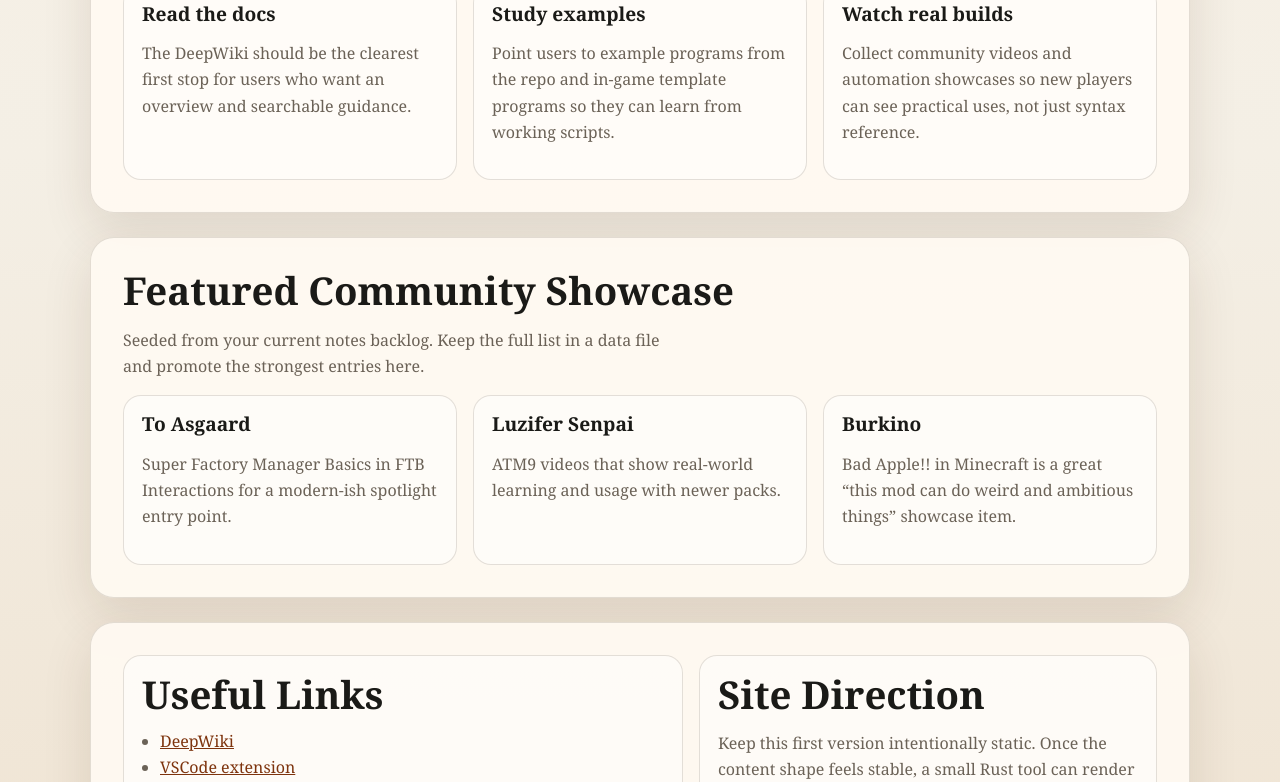
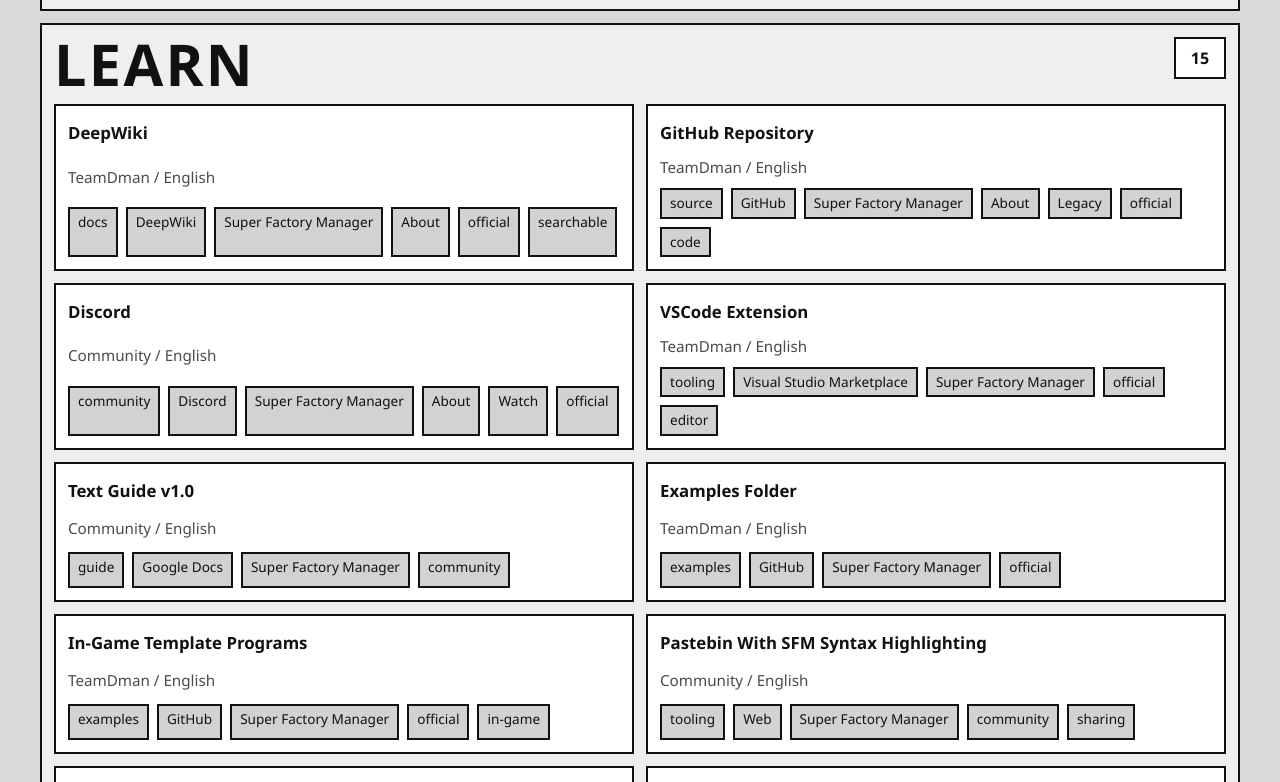
Before and after one commit to SuperFactoryManager/sfm-website, a plain HTML site: page static/index.html in a window 1280 px wide. Shown: the part 731-1513 px from the top of the page. Drawn offline with Linux system fonts and the light colour scheme.

Commit message:
Restructure site as content portal

```diff
--- /dev/null
+++ b/static/data/content.json
@@ -0,0 +1,249 @@
+[
+  {
+    "id": "deepwiki",
+    "title": "DeepWiki",
+    "url": "https://deepwiki.com/TeamDman/SuperFactoryManager",
+    "creator": "TeamDman",
+    "language": "English",
+    "source": "DeepWiki",
+    "kind": "docs",
+    "era": "Super Factory Manager",
+    "categories": ["about", "learn"],
+    "tags": ["official", "searchable"],
+    "weight": 10
+  },
+  {
+    "id": "github",
+    "title": "GitHub Repository",
+    "url": "https://github.com/TeamDman/SuperFactoryManager",
+    "creator": "TeamDman",
+    "language": "English",
+    "source": "GitHub",
+    "kind": "source",
+    "era": "Super Factory Manager",
+    "categories": ["about", "learn", "legacy"],
+    "tags": ["official", "code"],
+    "weight": 20
+  },
+  {
+    "id": "curseforge",
+    "title": "CurseForge",
+    "url": "https://www.curseforge.com/minecraft/mc-mods/super-factory-manager",
+    "creator": "CurseForge",
+    "language": "English",
+    "source": "CurseForge",
+    "kind": "download",
+    "era": "Super Factory Manager",
+    "categories": ["about"],
+    "tags": ["official", "download"],
+    "weight": 30
+  },
+  {
+    "id": "discord",
+    "title": "Discord",
+    "url": "https://discord.gg/5mbUY3mu6m",
+    "creator": "Community",
+    "language": "English",
+    "source": "Discord",
+    "kind": "community",
+    "era": "Super Factory Manager",
+    "categories": ["about", "learn", "watch"],
+    "tags": ["official", "community"],
+    "weight": 40
+  },
+  {
+    "id": "vscode-extension",
+    "title": "VSCode Extension",
+    "url": "https://marketplace.visualstudio.com/items?itemName=TeamDman.super-factory-manager-language",
+    "creator": "TeamDman",
+    "language": "English",
+    "source": "Visual Studio Marketplace",
+    "kind": "tooling",
+    "era": "Super Factory Manager",
+    "categories": ["learn"],
+    "tags": ["official", "editor"],
+    "weight": 50
+  },
+  {
+    "id": "text-guide",
+    "title": "Text Guide v1.0",
+    "url": "https://docs.google.com/document/d/1QhPESCN4kPflme28_W0jVQRnvyrXXs9ZUxBTLhloCbg/edit?usp=sharing",
+    "creator": "Community",
+    "language": "English",
+    "source": "Google Docs",
+    "kind": "guide",
+    "era": "Super Factory Manager",
+    "categories": ["learn"],
+    "tags": ["community", "guide"],
+    "weight": 60
+  },
+  {
+    "id": "examples-folder",
+    "title": "Examples Folder",
+    "url": "https://github.com/TeamDman/SuperFactoryManager/tree/master/examples",
+    "creator": "TeamDman",
+    "language": "English",
+    "source": "GitHub",
+    "kind": "examples",
+    "era": "Super Factory Manager",
+    "categories": ["learn"],
+    "tags": ["official", "examples"],
+    "weight": 70
+  },
+  {
+    "id": "template-programs",
+    "title": "In-Game Template Programs",
+    "url": "https://github.com/TeamDman/SuperFactoryManager/tree/master/platform/minecraft/src/main/resources/assets/sfm/template_programs",
+    "creator": "TeamDman",
+    "language": "English",
+    "source": "GitHub",
+    "kind": "examples",
+    "era": "Super Factory Manager",
+    "categories": ["learn"],
+    "tags": ["official", "in-game"],
+    "weight": 80
+  },
+  {
+    "id": "pastebin",
+    "title": "Pastebin With SFM Syntax Highlighting",
+    "url": "https://bin.durocodes.me/",
+    "creator": "Community",
+    "language": "English",
+    "source": "Web",
+    "kind": "tooling",
+    "era": "Super Factory Manager",
+    "categories": ["learn"],
+    "tags": ["community", "sharing"],
+    "weight": 90
+  },
+  {
+    "id": "mod-spotlight",
+    "title": "Official Mod Spotlight",
+    "url": "https://www.youtube.com/watch?v=W5wY23VxZAc",
+    "creator": "TeamDman",
+    "language": "English",
+    "source": "YouTube",
+    "kind": "video",
+    "era": "Super Factory Manager",
+    "categories": ["learn", "watch", "about"],
+    "tags": ["official", "video"],
+    "weight": 100
+  },
+  {
+    "id": "to-asgaard",
+    "title": "Super Factory Manager Basics: FTB Interactions Lp Ep #24 Minecraft 1.12",
+    "url": "https://youtu.be/7tTCvOoVPbc",
+    "creator": "To Asgaard",
+    "language": "English",
+    "source": "YouTube",
+    "kind": "tutorial",
+    "era": "Super Factory Manager",
+    "categories": ["learn", "watch"],
+    "tags": ["community", "tutorial"],
+    "weight": 110
+  },
+  {
+    "id": "luzifer-49",
+    "title": "All the Mods 9 E49 - Super Factory Manager nearly killed my Savefile",
+    "url": "https://youtu.be/Lf_K4k8btKE",
+    "creator": "Luzifer Senpai",
+    "language": "English",
+    "source": "YouTube",
+    "kind": "lets-play",
+    "era": "Super Factory Manager",
+    "categories": ["watch", "learn"],
+    "tags": ["community", "atm9"],
+    "weight": 120
+  },
+  {
+    "id": "luzifer-50",
+    "title": "All the Mods 9 E50 - Learning Super Factory Manager",
+    "url": "https://www.youtube.com/watch?v=RgdVbFaCAtE",
+    "creator": "Luzifer Senpai",
+    "language": "English",
+    "source": "YouTube",
+    "kind": "lets-play",
+    "era": "Super Factory Manager",
+    "categories": ["watch", "learn"],
+    "tags": ["community", "atm9"],
+    "weight": 130
+  },
+  {
+    "id": "modtime-emc",
+    "title": "Super factory manager: EMC condenser automate",
+    "url": "https://www.youtube.com/watch?v=feEXiMTeWsA",
+    "creator": "모드타임",
+    "language": "Korean",
+    "source": "YouTube",
+    "kind": "tutorial",
+    "era": "Super Factory Manager",
+    "categories": ["watch", "learn"],
+    "tags": ["community", "international"],
+    "weight": 140
+  },
+  {
+    "id": "hollow-et-nini",
+    "title": "TUTO SUPER FACTORY MANAGER/SFM 1.20.1+",
+    "url": "https://www.youtube.com/watch?v=zj6maioxw_U",
+    "creator": "hollow et nini",
+    "language": "French",
+    "source": "YouTube",
+    "kind": "tutorial",
+    "era": "Super Factory Manager",
+    "categories": ["watch", "learn"],
+    "tags": ["community", "international"],
+    "weight": 150
+  },
+  {
+    "id": "burkino-bad-apple",
+    "title": "Bad Apple!! but in Minecraft using Super Factory Manager",
+    "url": "https://www.youtube.com/watch?v=6Ql_CnpX-M4",
+    "creator": "Burkino",
+    "language": "Silent",
+    "source": "YouTube",
+    "kind": "showcase",
+    "era": "Super Factory Manager",
+    "categories": ["watch"],
+    "tags": ["community", "showcase"],
+    "weight": 160
+  },
+  {
+    "id": "vswe-playlist",
+    "title": "Steve's Factory Manager Playlist",
+    "url": "https://www.youtube.com/playlist?list=PL6lD77ZPqAf2WC1JyGAZ0XeOZALq-IuyM",
+    "creator": "VSWE",
+    "language": "English",
+    "source": "YouTube",
+    "kind": "playlist",
+    "era": "Steve's Factory Manager",
+    "categories": ["legacy", "watch", "learn"],
+    "tags": ["historical", "playlist"],
+    "weight": 170
+  },
+  {
+    "id": "direwolf-spotlight-1",
+    "title": "Direwolf20 Mod Spotlight Steve's Factory Manager Pt1",
+    "url": "https://www.youtube.com/watch?v=tCUBfHz3UUA",
+    "creator": "Direwolf20",
+    "language": "English",
+    "source": "YouTube",
+    "kind": "video",
+    "era": "Steve's Factory Manager",
+    "categories": ["legacy", "watch"],
+    "tags": ["historical", "spotlight"],
+    "weight": 180
+  },
+  {
+    "id": "legacy-compat",
+    "title": "1.12.2 Backport Branch",
+    "url": "https://github.com/MasonD/SuperFactoryManager/tree/1.12.2-backport",
+    "creator": "MasonD",
+    "language": "English",
+    "source": "GitHub",
+    "kind": "source",
+    "era": "Legacy / Backport",
+    "categories": ["legacy"],
+    "tags": ["community", "backport"],
+    "weight": 190
+  }
+]
--- a/static/index.html
+++ b/static/index.html
@@ -4,86 +4,130 @@
     <meta charset="utf-8">
     <meta name="viewport" content="width=device-width, initial-scale=1">
     <title>Super Factory Manager</title>
-    <meta
-      name="description"
-      content="Super Factory Manager is a Minecraft automation mod with a programmable factory DSL, examples, community guides, and a growing showcase."
-    >
+    <meta name="description" content="Super Factory Manager content portal">
     <link rel="stylesheet" href="styles.css">
   </head>
   <body>
     <main class="page">
-      <section class="hero">
-        <p class="eyebrow">superfactorymanager.ca</p>
-        <h1>Program your factory.</h1>
-        <p class="lede">
-          Super Factory Manager brings a purpose-built automation language to Minecraft.
-          Learn the syntax, browse examples, and discover what the community has built.
-        </p>
-        <div class="actions">
-          <a class="button primary" href="https://deepwiki.com/TeamDman/SuperFactoryManager">Open DeepWiki</a>
-          <a class="button" href="https://github.com/TeamDman/SuperFactoryManager">GitHub</a>
-          <a class="button" href="https://www.curseforge.com/minecraft/mc-mods/super-factory-manager">CurseForge</a>
-          <a class="button" href="https://discord.gg/5mbUY3mu6m">Discord</a>
+      <header class="masthead">
+        <h1>Super Factory Manager</h1>
+        <nav class="section-nav" aria-label="Sections">
+          <a href="#about">About</a>
+          <a href="#learn">Learn</a>
+          <a href="#watch">Watch</a>
+          <a href="#legacy">Legacy</a>
+        </nav>
+      </header>
+
+      <section class="content-section" id="about">
+        <div class="section-heading">
+          <h2>About</h2>
+          <span class="count" data-count-for="about">0</span>
         </div>
+        <div class="content-grid" data-category="about"></div>
       </section>
 
-      <section class="panel">
-        <h2>Start Here</h2>
-        <div class="grid">
-          <article>
-            <h3>Read the docs</h3>
-            <p>The DeepWiki should be the clearest first stop for users who want an overview and searchable guidance.</p>
-          </article>
-          <article>
-            <h3>Study examples</h3>
-            <p>Point users to example programs from the repo and in-game template programs so they can learn from working scripts.</p>
-          </article>
-          <article>
-            <h3>Watch real builds</h3>
-            <p>Collect community videos and automation showcases so new players can see practical uses, not just syntax reference.</p>
-          </article>
+      <section class="content-section" id="learn">
+        <div class="section-heading">
+          <h2>Learn</h2>
+          <span class="count" data-count-for="learn">0</span>
         </div>
+        <div class="content-grid" data-category="learn"></div>
       </section>
 
-      <section class="panel">
-        <h2>Featured Community Showcase</h2>
-        <p class="section-copy">
-          Seeded from your current notes backlog. Keep the full list in a data file and promote the strongest entries here.
-        </p>
-        <div class="grid">
-          <article>
-            <h3>To Asgaard</h3>
-            <p>Super Factory Manager Basics in FTB Interactions for a modern-ish spotlight entry point.</p>
-          </article>
-          <article>
-            <h3>Luzifer Senpai</h3>
-            <p>ATM9 videos that show real-world learning and usage with newer packs.</p>
-          </article>
-          <article>
-            <h3>Burkino</h3>
-            <p>Bad Apple!! in Minecraft is a great “this mod can do weird and ambitious things” showcase item.</p>
-          </article>
+      <section class="content-section" id="watch">
+        <div class="section-heading">
+          <h2>Watch</h2>
+          <span class="count" data-count-for="watch">0</span>
         </div>
+        <div class="content-grid" data-category="watch"></div>
       </section>
 
-      <section class="panel split">
-        <div>
-          <h2>Useful Links</h2>
-          <ul class="link-list">
-            <li><a href="https://deepwiki.com/TeamDman/SuperFactoryManager">DeepWiki</a></li>
-            <li><a href="https://marketplace.visualstudio.com/items?itemName=TeamDman.super-factory-manager-language">VSCode extension</a></li>
-            <li><a href="https://docs.google.com/document/d/1QhPESCN4kPflme28_W0jVQRnvyrXXs9ZUxBTLhloCbg/edit?usp=sharing">Text guide v1.0</a></li>
-            <li><a href="https://bin.durocodes.me/">Pastebin with SFM syntax highlighting</a></li>
-          </ul>
+      <section class="content-section" id="legacy">
+        <div class="section-heading">
+          <h2>Legacy</h2>
+          <span class="count" data-count-for="legacy">0</span>
         </div>
-        <div>
-          <h2>Site Direction</h2>
-          <p>
-            Keep this first version intentionally static. Once the content shape feels stable, a small Rust tool can render
-            templates from JSON or Markdown without forcing the monorepo to absorb website concerns.
-          </p>
-        </div>
+        <div class="content-grid" data-category="legacy"></div>
       </section>
     </main>
+
+    <template id="item-template">
+      <article class="item">
+        <div class="item-main">
+          <a class="item-link" target="_blank" rel="noreferrer"></a>
+          <div class="item-meta"></div>
+        </div>
+        <ul class="tag-list"></ul>
+      </article>
+    </template>
+
+    <script>
+      const categoryLabels = {
+        about: "About",
+        learn: "Learn",
+        watch: "Watch",
+        legacy: "Legacy"
+      };
+
+      function renderTags(item, currentCategory) {
+        const tags = [
+          item.kind,
+          item.source,
+          item.era,
+          ...item.categories.filter((category) => category !== currentCategory).map((category) => categoryLabels[category]),
+          ...item.tags
+        ].filter(Boolean);
+
+        return [...new Set(tags)];
+      }
+
+      function renderItem(item, currentCategory) {
+        const template = document.getElementById("item-template");
+        const fragment = template.content.cloneNode(true);
+        const link = fragment.querySelector(".item-link");
+        const meta = fragment.querySelector(".item-meta");
+        const tagList = fragment.querySelector(".tag-list");
+
+        link.textContent = item.title;
+        link.href = item.url;
+        link.dataset.itemId = item.id;
+        link.dataset.category = currentCategory;
+
+        meta.textContent = [item.creator, item.language].filter(Boolean).join(" / ");
+
+        for (const tag of renderTags(item, currentCategory)) {
+          const li = document.createElement("li");
+          li.textContent = tag;
+          tagList.appendChild(li);
+        }
+
+        return fragment;
+      }
+
+      fetch("./data/content.json")
+        .then((response) => response.json())
+        .then((items) => {
+          for (const category of Object.keys(categoryLabels)) {
+            const sectionItems = items
+              .filter((item) => item.categories.includes(category))
+              .sort((a, b) => a.weight - b.weight || a.title.localeCompare(b.title));
+
+            const container = document.querySelector(`[data-category="${category}"]`);
+            const count = document.querySelector(`[data-count-for="${category}"]`);
+            count.textContent = sectionItems.length;
+
+            for (const item of sectionItems) {
+              container.appendChild(renderItem(item, category));
+            }
+          }
+        })
+        .catch(() => {
+          document.body.insertAdjacentHTML(
+            "beforeend",
+            "<div class=\"load-error\">content.json failed to load</div>"
+          );
+        });
+    </script>
   </body>
 </html>
--- a/static/styles.css
+++ b/static/styles.css
@@ -1,174 +1,178 @@
 :root {
-  --bg: #f4efe5;
-  --panel: rgba(255, 250, 242, 0.92);
-  --ink: #1a1a17;
-  --muted: #6b6257;
-  --line: rgba(56, 45, 27, 0.14);
-  --accent: #a84f1d;
-  --accent-strong: #7d330d;
-  --accent-soft: #f5c28c;
-  --shadow: 0 18px 50px rgba(70, 44, 17, 0.12);
+  --bg: #d9d9d9;
+  --panel: #efefef;
+  --ink: #111111;
+  --line: #111111;
+  --muted: #4a4a4a;
+  --tag: #d2d2d2;
 }
 
 * {
   box-sizing: border-box;
 }
 
+html {
+  scroll-behavior: smooth;
+}
+
 body {
   margin: 0;
-  font-family: Georgia, "Times New Roman", serif;
+  background: var(--bg);
   color: var(--ink);
-  background:
-    radial-gradient(circle at top left, rgba(245, 194, 140, 0.5), transparent 30%),
-    radial-gradient(circle at top right, rgba(168, 79, 29, 0.18), transparent 28%),
-    linear-gradient(180deg, #f9f2e8 0%, var(--bg) 52%, #efe3d2 100%);
+  font-family: "Segoe UI", Arial, Helvetica, sans-serif;
+}
+
+a {
+  color: inherit;
 }
 
 .page {
-  width: min(1100px, calc(100% - 32px));
+  width: min(1200px, calc(100% - 24px));
   margin: 0 auto;
-  padding: 48px 0 72px;
+  padding: 12px 0 40px;
 }
 
-.hero,
-.panel {
-  background: var(--panel);
-  border: 1px solid var(--line);
-  border-radius: 24px;
-  box-shadow: var(--shadow);
+.masthead,
+.content-section,
+.item,
+.section-nav a,
+.count,
+.tag-list li,
+.load-error {
+  border: 2px solid var(--line);
+  border-radius: 0;
 }
 
-.hero {
-  padding: 48px;
-  position: relative;
-  overflow: hidden;
+.masthead,
+.content-section,
+.load-error {
+  background: var(--panel);
 }
 
-.hero::after {
-  content: "";
-  position: absolute;
-  inset: auto -80px -80px auto;
-  width: 240px;
-  height: 240px;
-  border-radius: 50%;
-  background: radial-gradient(circle, rgba(168, 79, 29, 0.2), transparent 70%);
+.masthead {
+  padding: 16px;
 }
 
-.eyebrow {
-  margin: 0 0 12px;
+.masthead h1,
+.section-heading h2 {
+  margin: 0;
+  font-size: clamp(2rem, 5vw, 3.6rem);
+  line-height: 0.95;
   text-transform: uppercase;
-  letter-spacing: 0.16em;
-  font-size: 0.8rem;
-  color: var(--accent-strong);
+  letter-spacing: 0.04em;
 }
 
-h1,
-h2,
-h3 {
-  margin-top: 0;
-  font-weight: 700;
-  line-height: 1.05;
+.section-nav {
+  display: flex;
+  flex-wrap: wrap;
+  gap: 8px;
+  margin-top: 16px;
 }
 
-h1 {
-  font-size: clamp(2.6rem, 7vw, 5rem);
-  max-width: 10ch;
-  margin-bottom: 18px;
+.section-nav a {
+  padding: 10px 12px;
+  text-decoration: none;
+  background: #ffffff;
+  min-width: 110px;
 }
 
-h2 {
-  font-size: clamp(1.8rem, 3vw, 2.5rem);
-  margin-bottom: 14px;
+.section-nav a:hover,
+.section-nav a:focus-visible,
+.item-link:hover,
+.item-link:focus-visible {
+  background: var(--ink);
+  color: #ffffff;
+  outline: none;
 }
 
-h3 {
-  font-size: 1.2rem;
-  margin-bottom: 10px;
+.content-section {
+  margin-top: 12px;
+  padding: 12px;
 }
 
-p,
-li {
-  font-size: 1rem;
-  line-height: 1.65;
-  color: var(--muted);
+.section-heading {
+  display: flex;
+  align-items: flex-start;
+  justify-content: space-between;
+  gap: 12px;
+  margin-bottom: 12px;
 }
 
-.lede,
-.section-copy {
-  max-width: 60ch;
+.count {
+  min-width: 52px;
+  padding: 8px 10px;
+  text-align: center;
+  font-weight: 700;
+  background: #ffffff;
 }
 
-.actions {
+.content-grid {
+  display: grid;
+  grid-template-columns: repeat(2, minmax(0, 1fr));
+  gap: 12px;
+}
+
+.item {
+  background: #ffffff;
+  padding: 12px;
+  display: grid;
+  gap: 10px;
+  min-height: 140px;
+}
+
+.item-main {
+  display: grid;
+  gap: 10px;
+}
+
+.item-link {
+  display: inline-block;
+  font-size: 1.05rem;
+  font-weight: 700;
+  line-height: 1.25;
+  text-decoration: none;
+  padding: 4px 0;
+}
+
+.item-meta {
+  color: var(--muted);
+  font-size: 0.95rem;
+  line-height: 1.4;
+}
+
+.tag-list {
   display: flex;
   flex-wrap: wrap;
-  gap: 12px;
-  margin-top: 28px;
+  gap: 8px;
+  margin: 0;
+  padding: 0;
+  list-style: none;
 }
 
-.button {
-  display: inline-block;
-  padding: 12px 18px;
-  border-radius: 999px;
-  border: 1px solid var(--line);
-  color: var(--ink);
-  text-decoration: none;
-  background: rgba(255, 255, 255, 0.7);
+.tag-list li {
+  background: var(--tag);
+  padding: 5px 8px;
+  font-size: 0.85rem;
+  line-height: 1.2;
 }
 
-.button.primary {
-  background: linear-gradient(135deg, var(--accent), var(--accent-strong));
-  color: #fffaf2;
-  border-color: transparent;
+.load-error {
+  margin: 12px auto 0;
+  width: min(1200px, calc(100% - 24px));
+  padding: 12px;
 }
 
-.panel {
-  padding: 32px;
-  margin-top: 24px;
-}
-
-.grid {
-  display: grid;
-  grid-template-columns: repeat(3, minmax(0, 1fr));
-  gap: 16px;
-}
-
-.grid article,
-.split > div {
-  padding: 18px;
-  border: 1px solid var(--line);
-  border-radius: 18px;
-  background: rgba(255, 255, 255, 0.48);
-}
-
-.split {
-  display: grid;
-  grid-template-columns: 1.1fr 0.9fr;
-  gap: 16px;
-}
-
-.link-list {
-  margin: 0;
-  padding-left: 18px;
-}
-
-a {
-  color: var(--accent-strong);
-}
-
-@media (max-width: 800px) {
+@media (max-width: 840px) {
   .page {
-    width: min(100% - 20px, 1100px);
-    padding-top: 20px;
+    width: min(100% - 16px, 1200px);
+    padding-top: 8px;
   }
 
-  .hero,
-  .panel {
-    padding: 22px;
-    border-radius: 20px;
+  .content-grid {
+    grid-template-columns: 1fr;
   }
 
-  .grid,
-  .split {
-    grid-template-columns: 1fr;
+  .section-heading {
+    align-items: center;
   }
 }
```
Also changed, not shown: 1 other file.
